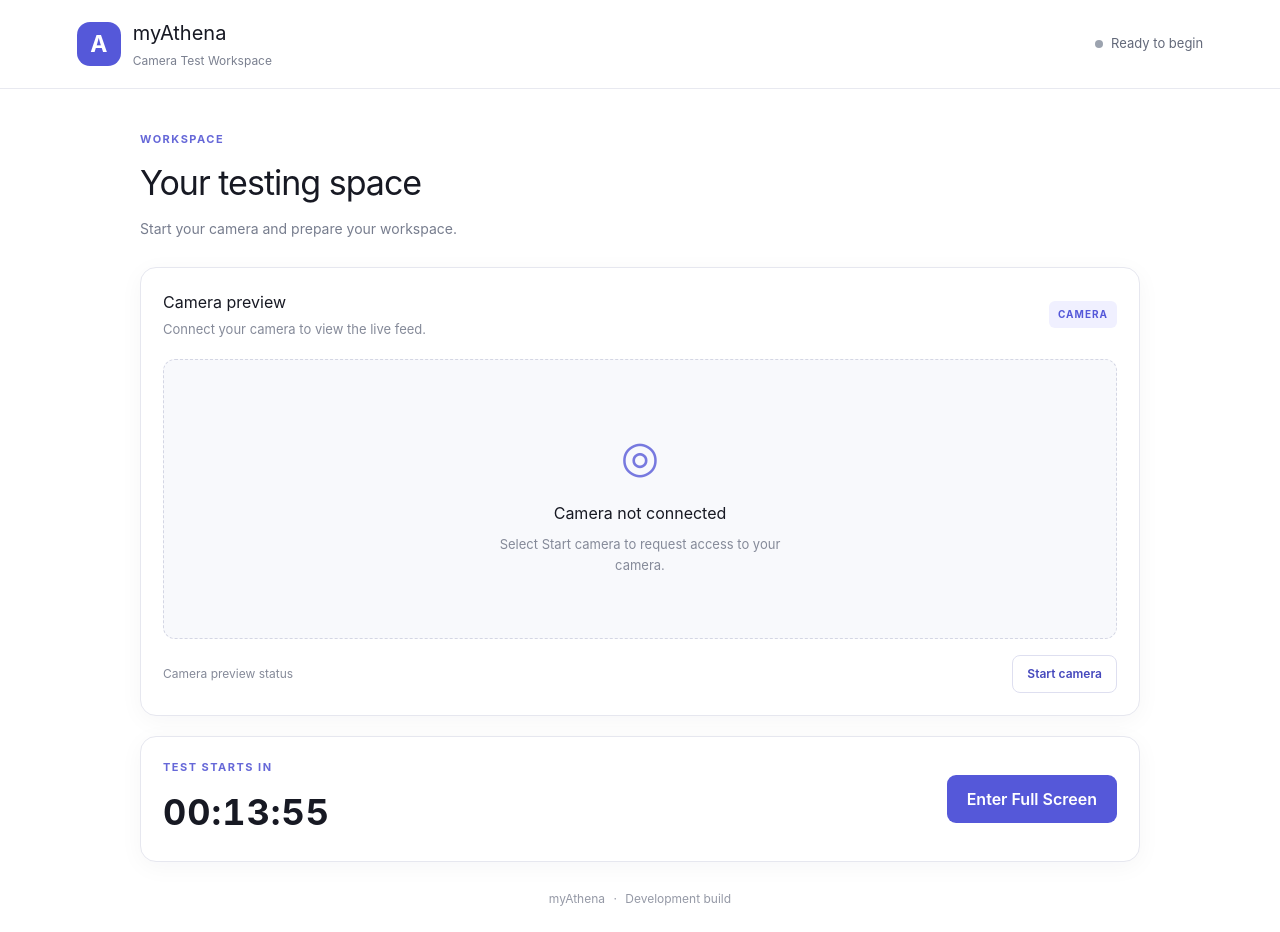
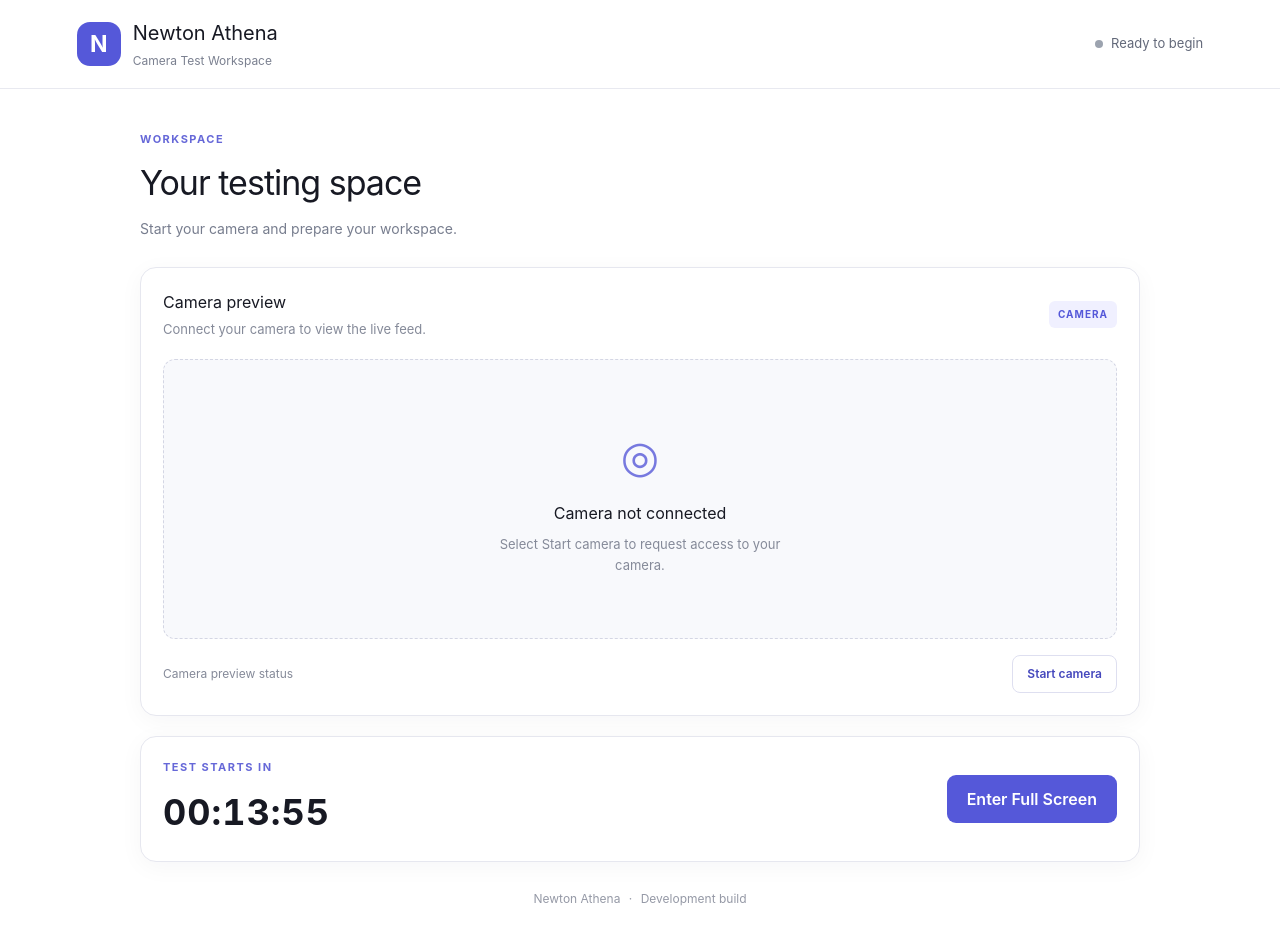
Before and after one commit to AnuShreeBirla/NewtonAthena, a React (Vite) app: page / in a window 1280 px wide. Built offline with nearby package versions, Linux system fonts and the light colour scheme.

Commit message:
Rename app to Newton Athena

```diff
--- a/electron/main.cjs
+++ b/electron/main.cjs
@@ -9,7 +9,7 @@ function createWindow() {
   win = new BrowserWindow({
     width: 1000,
     height: 700,
-    title: 'myAthena',
+    title: 'Newton Athena',
     webPreferences: {
       preload: path.join(__dirname, 'preload.cjs'),
       contextIsolation: true,
@@ -62,7 +62,7 @@ ipcMain.handle('save-photo', async (_event, imageData) => {
     : path.join(app.getAppPath(), 'photos')
   await fs.mkdir(photosDirectory, { recursive: true })
 
-  const filename = `myathena-${Date.now()}.jpg`
+  const filename = `newton-athena-${Date.now()}.jpg`
   await fs.writeFile(path.join(photosDirectory, filename), photoBuffer)
   return { filename }
 })
--- a/index.html
+++ b/index.html
@@ -4,7 +4,7 @@
     <meta charset="UTF-8" />
     <link rel="icon" type="image/svg+xml" href="/favicon.svg" />
     <meta name="viewport" content="width=device-width, initial-scale=1.0" />
-    <title>myAthena</title>
+    <title>Newton Athena</title>
   </head>
   <body>
     <div id="root"></div>
--- a/package.json
+++ b/package.json
@@ -1,5 +1,5 @@
 {
-  "name": "myathena",
+  "name": "newton-athena",
   "private": true,
   "version": "0.0.0",
   "main": "./electron/main.cjs",
@@ -34,8 +34,8 @@
     "vite": "^8.3.0"
   },
   "build": {
-    "appId": "com.myathena.desktop",
-    "productName": "myAthena",
+    "appId": "com.newtonathena.desktop",
+    "productName": "Newton Athena",
     "directories": { "output": "release" },
     "files": ["dist/**/*", "electron/**/*", "package.json"],
     "mac": { "target": "dmg" }
--- a/src/App.jsx
+++ b/src/App.jsx
@@ -108,9 +108,9 @@ function App() {
     <div className="app-shell">
       <header className="app-header">
         <div className="brand">
-          <div className="brand-icon">A</div>
+          <div className="brand-icon">N</div>
           <div>
-            <h1>myAthena</h1>
+          <h1>Newton Athena</h1>
             <p>Camera Test Workspace</p>
           </div>
         </div>
@@ -147,7 +147,7 @@ function App() {
         {captureError && <p className="capture-error">{captureError}</p>}
         {capturedPhoto && <section className="captured-photo"><h3>Latest test photo</h3><img src={capturedPhoto} alt="Latest camera capture" /><p>{saveStatus}</p></section>}
 
-        <footer className="app-footer">myAthena <span>·</span> Development build</footer>
+        <footer className="app-footer">Newton Athena <span>·</span> Development build</footer>
       </main>
     </div>
   )
```
Also changed, not shown: 2 other files (tests, documents, lock files or other folders).
